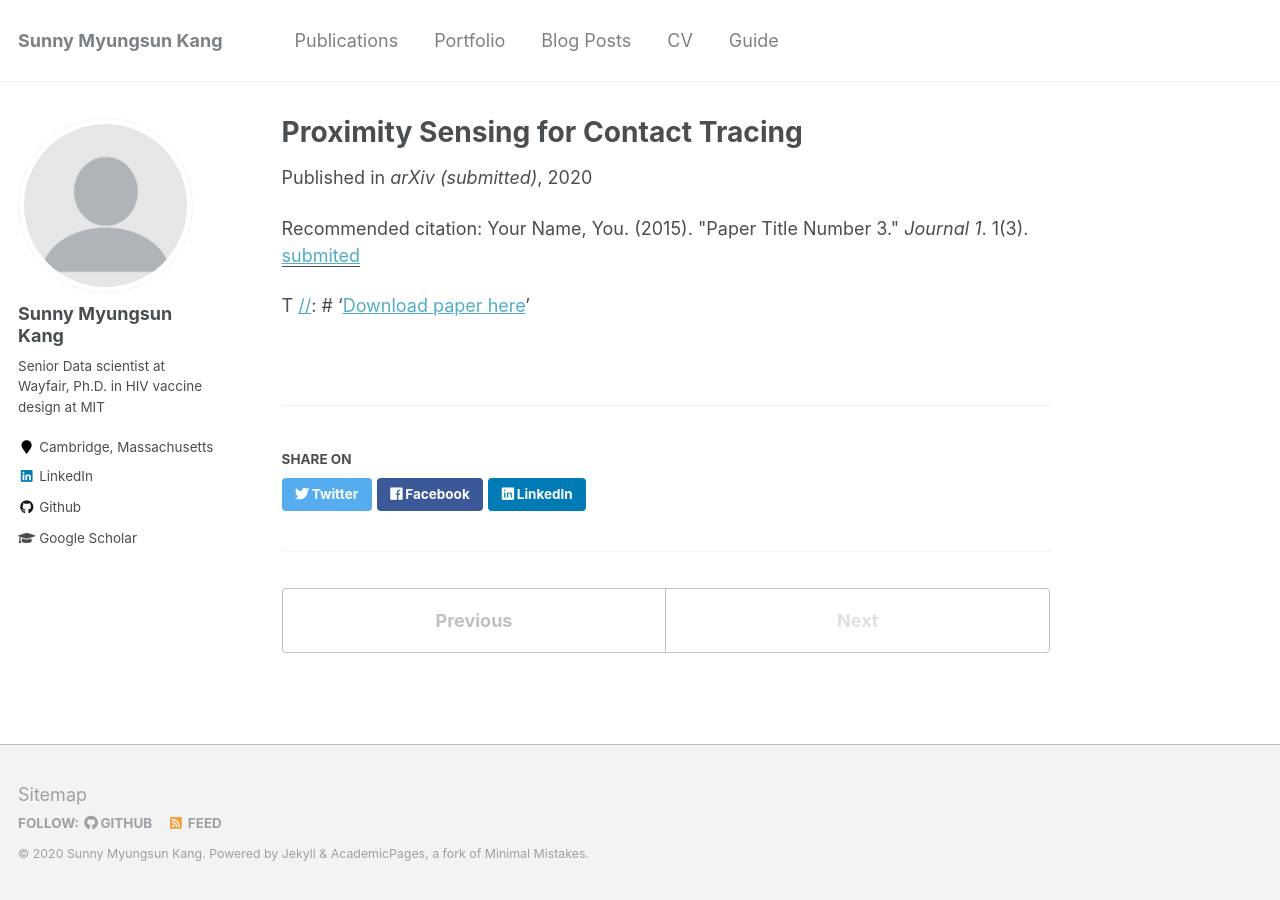
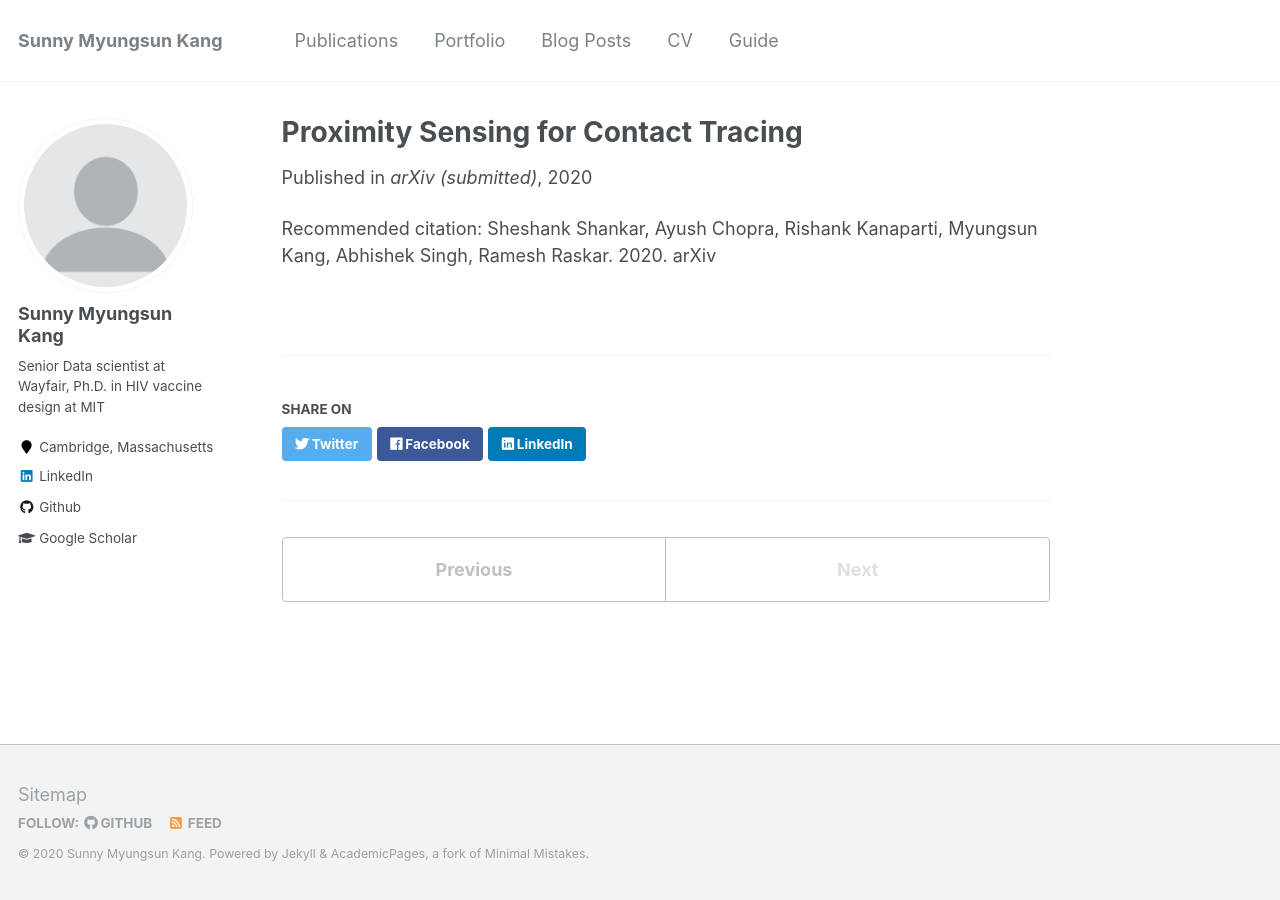
Before and after one commit to sunnnymskang/sunnnymskang.github.io, a Jekyll site: the page built from _publications/2015-10-01-paper-title-number-3.md, in a window 1280 px wide. Built offline with Jekyll 4.4.1, drawn with Linux system fonts in a browser that asks for light colours.

Commit message:
publications - fix

```diff
--- a/_publications/2015-10-01-paper-title-number-3.md
+++ b/_publications/2015-10-01-paper-title-number-3.md
@@ -5,10 +5,6 @@ permalink: /publication/2015-10-01-paper-title-number-3
 excerpt: ''
 date: 2020 Aug
 venue: 'arXiv (submitted)'
-paperurl: submited
-citation: 'Your Name, You. (2015). &quot;Paper Title Number 3.&quot; <i>Journal 1</i>. 1(3).'
+paperurl: ''
+citation: 'Sheshank Shankar, Ayush Chopra, Rishank Kanaparti, Myungsun Kang, Abhishek Singh, Ramesh Raskar. 2020. arXiv'
 ---
-T
-[//]: # '[Download paper here](http://academicpages.github.io/files/paper3.pdf)'
-
-[//]: # '#Recommended citation: Your Name, You. (2015). "Paper Title Number 3." <i>Journal 1</i>. 1(3).'
```
Also changed, not shown: _publications/2009-10-01-paper-title-number-1.md (+6 -3 lines), _publications/2010-10-01-paper-title-number-2.md (+3 -7 lines).
